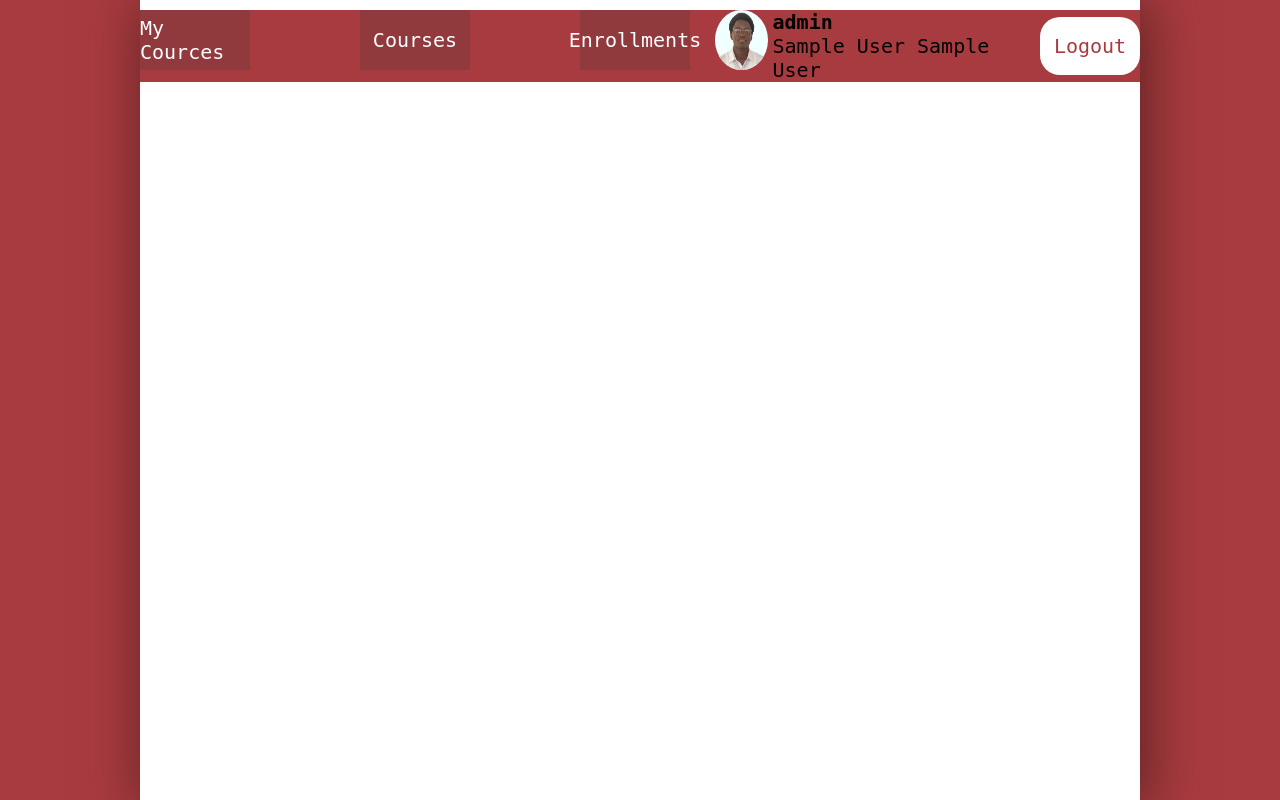
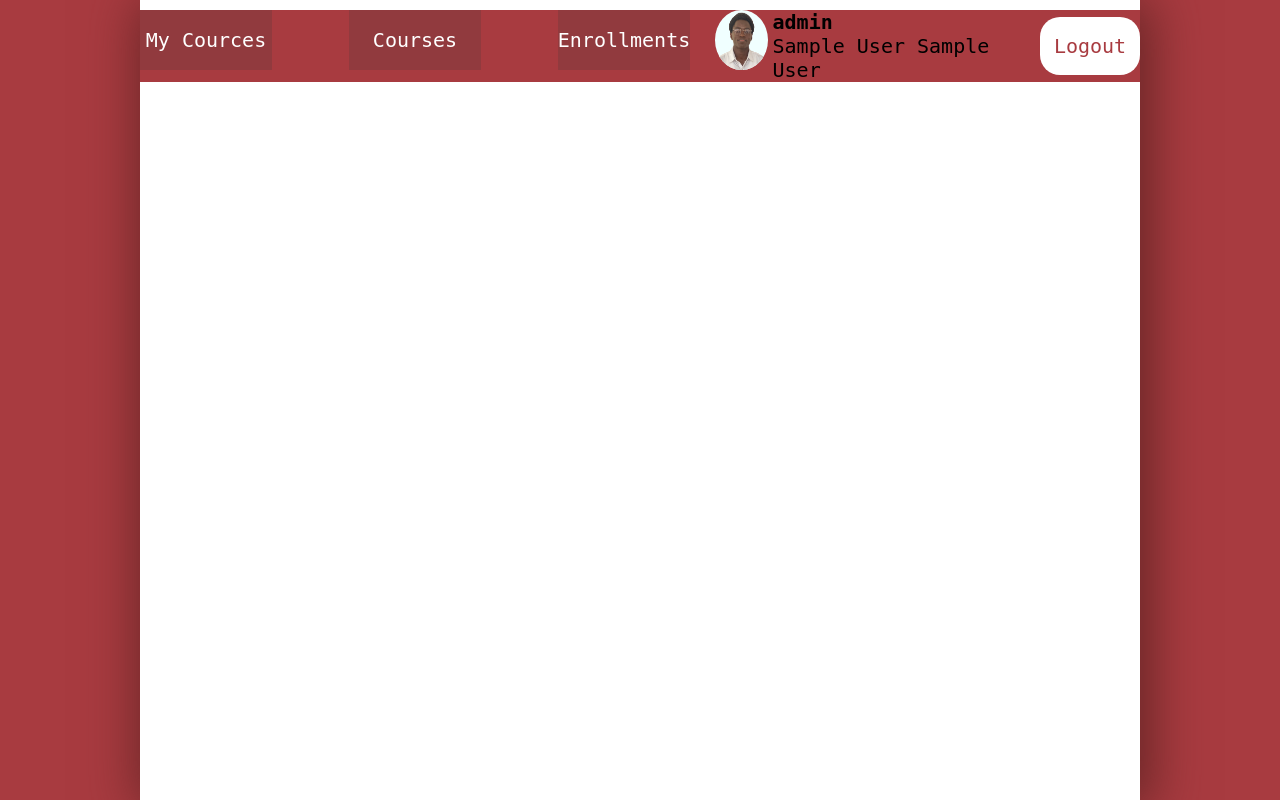
Before and after one commit to soaliyek/Ashesi_WT_AMS, a PHP site: page /admin/dashboard.php in a window 1280 px wide. Run offline with PHP 8.4, Linux system fonts and the light colour scheme; the visitor is signed in with stand-in values (Sample User, id 1).

Commit message:
Wider Canvas

```diff
--- a/public/css/dashboard.css
+++ b/public/css/dashboard.css
@@ -40,7 +40,7 @@ nav{
 
 nav a{
     background-color: #913a3e;
-    width: 20%;
+    width: 24%;
     height: 100%;
     display: flex;
     justify-content: center;
```
